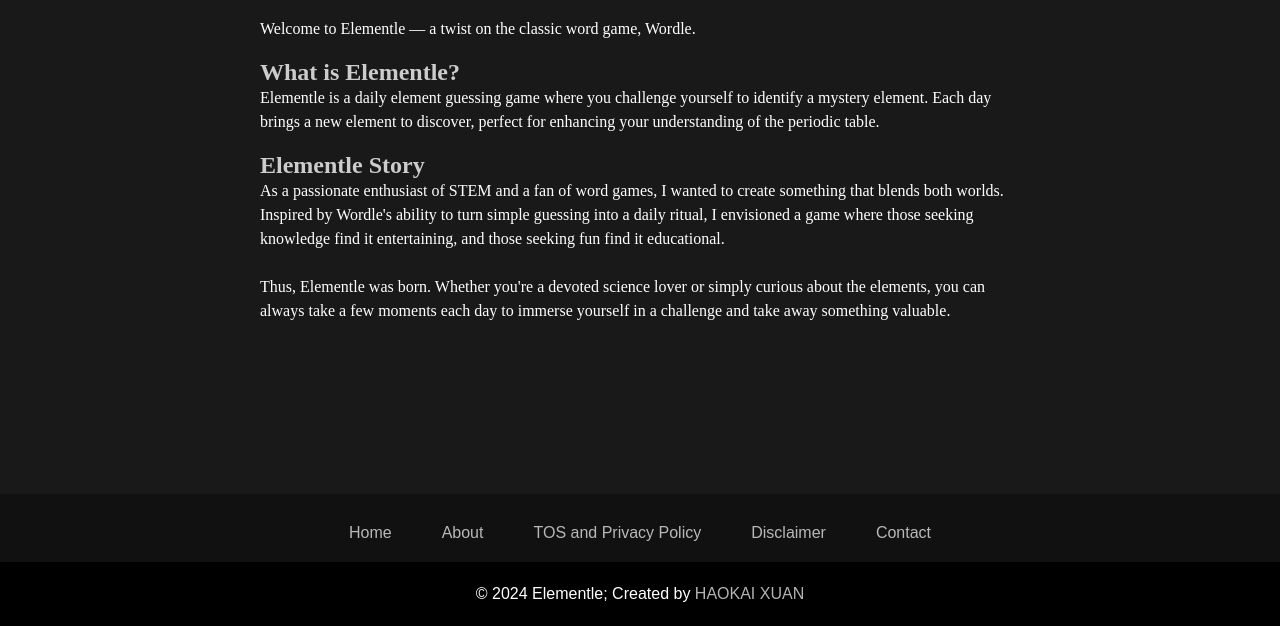
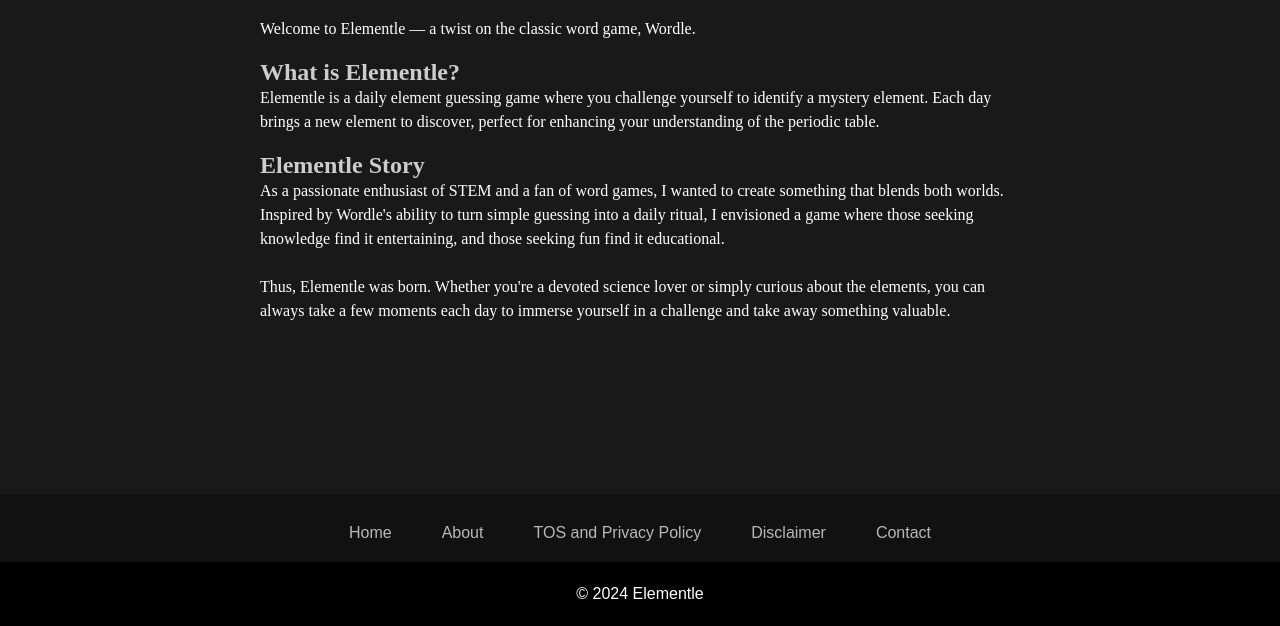
Before and after one commit to haokai-xuan/elementle, a plain HTML site: page about.html in a window 1280 px wide. Shown: the part 174-800 px from the top of the page. Drawn offline with Linux system fonts and the light colour scheme; a web font is replaced by a local one.

Commit message:
footer update 2

```diff
--- a/about.html
+++ b/about.html
@@ -44,7 +44,7 @@
       </div>
     </div>
     <div class="footer-bottom">
-      <p>&copy; 2024 Elementle; Created by <span class="credit">HAOKAI XUAN</span></p>
+      <p>&copy; 2024 Elementle</p>
     </div>
   </footer>
 </body>
```
Also changed, not shown: contact.html (+1 -1 lines), disclaimer.html (+1 -1 lines), free-play.html (+1 -1 lines), index.html (+1 -1 lines), terms_of_service_and_privacy.html (+1 -1 lines).
